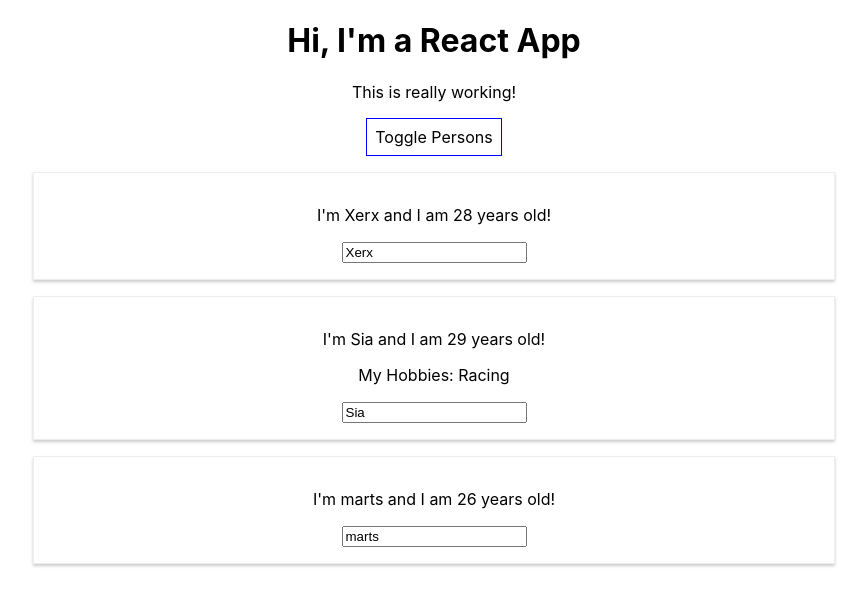
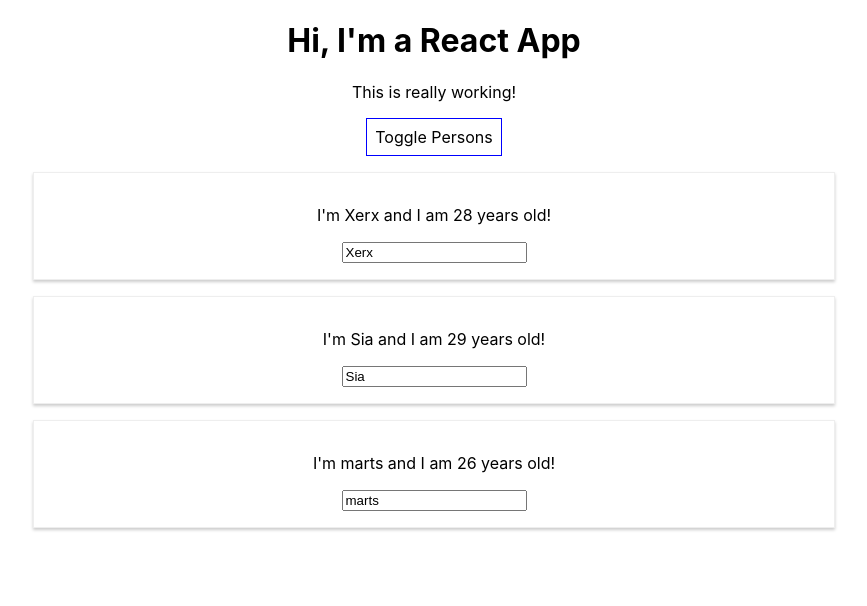
Before and after one commit to aeonincode/ReactCompleteGuide, a React (Create React App) app: page / in a window 1280 px wide. Both pictures are taken after a click on the button "Toggle Persons". Shown: the top 606 px of the page, without its empty margins (206-1073 px from the left). Built offline with nearby package versions, Linux system fonts and the light colour scheme.

Commit message:
outputting lists

```diff
--- a/src/App.js
+++ b/src/App.js
@@ -54,22 +54,9 @@
     if (this.state.showPersons) {
       persons = (
         <div>
-          <Person
-            name={this.state.persons[0].name}
-            age={this.state.persons[0].age}
-          />
-          <Person
-            name={this.state.persons[1].name}
-            age={this.state.persons[1].age}
-            click={this.switchNameHandler.bind(this, 'Xerx!')}
-            changed={this.nameChangedHandler}
-          >
-            My Hobbies: Racing
-          </Person>
-          <Person
-            name={this.state.persons[2].name}
-            age={this.state.persons[2].age}
-          />
+          {this.state.persons.map((person) => {
+            return <Person name={person.name} age={person.age} />;
+          })}
         </div>
       );
     }
```
